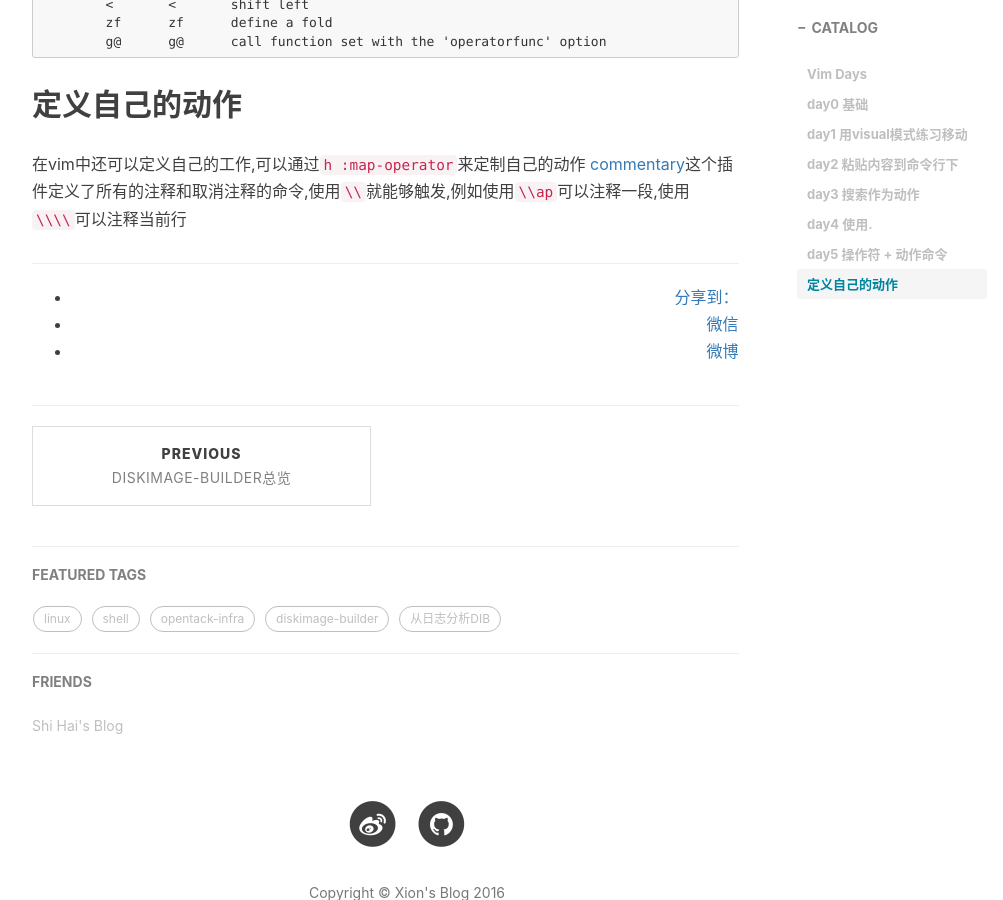
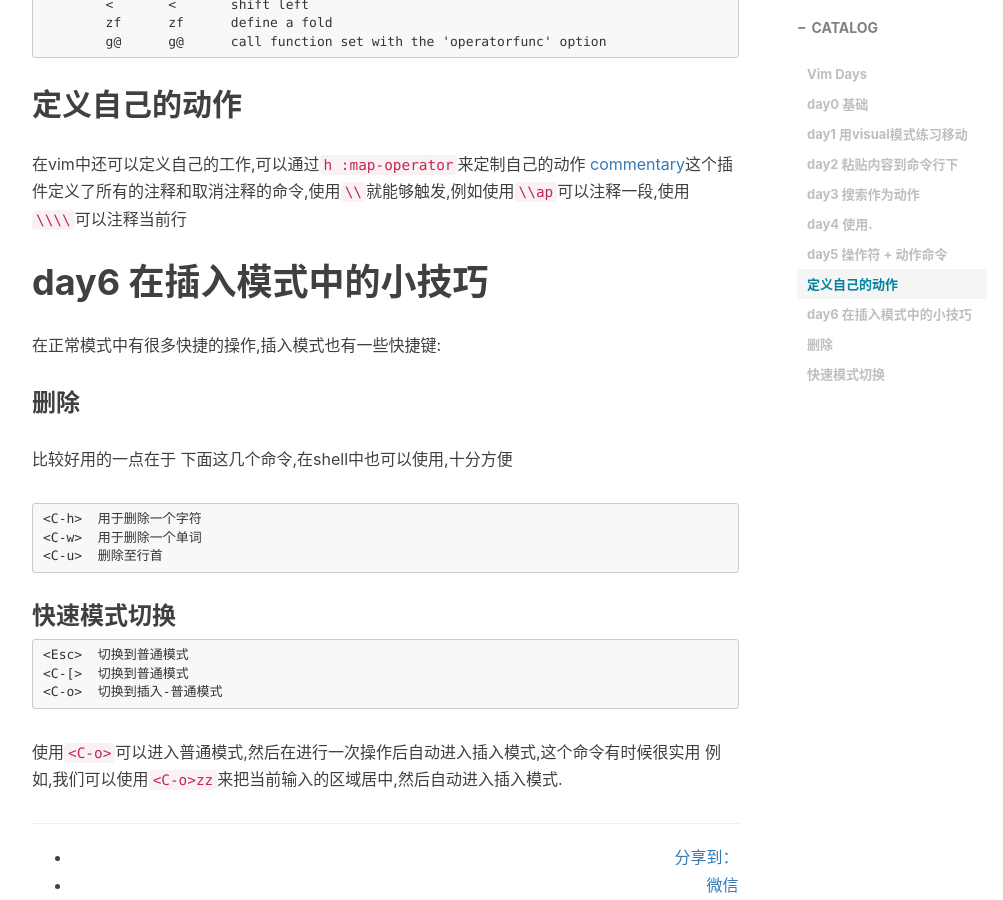
Before and after one commit to xionchen/xionchen.github.io, a Jekyll site: the page built from _posts/2016-11-1-vim-everyday.markdown, in a window 1280 px wide and 900 px high, scrolled down 4008 px. Shown: the whole window, without its empty margins (233-1236 px from the left). Built offline with Jekyll 4.4.1, drawn with Linux system fonts in a browser that asks for light colours; nearby versions of some CDN libraries; comment, search, counter and statistics services are not loaded.

Commit message:
add day6 vim

````diff
--- a/_posts/2016-11-1-vim-everyday.markdown
+++ b/_posts/2016-11-1-vim-everyday.markdown
@@ -139,3 +139,28 @@ vim 的强大很大程度上取决于操作符和动作结合的方式,例如`d{
 
 在vim中还可以定义自己的工作,可以通过`h :map-operator`来定制自己的动作
 [commentary](https://github.com/tpope/vim-commentary/blob/master/plugin/commentary.vim)这个插件定义了所有的注释和取消注释的命令,使用`\\`就能够触发,例如使用`\\ap`可以注释一段,使用`\\\\`可以注释当前行
+
+# day6 在插入模式中的小技巧
+
+在正常模式中有很多快捷的操作,插入模式也有一些快捷键:
+
+### 删除
+
+比较好用的一点在于 下面这几个命令,在shell中也可以使用,十分方便
+
+```
+<C-h>  用于删除一个字符
+<C-w>  用于删除一个单词
+<C-u>  删除至行首
+```
+
+### 快速模式切换
+
+```
+<Esc>  切换到普通模式
+<C-[>  切换到普通模式
+<C-o>  切换到插入-普通模式
+```
+
+使用`<C-o>`可以进入普通模式,然后在进行一次操作后自动进入插入模式,这个命令有时候很实用
+例如,我们可以使用`<C-o>zz`来把当前输入的区域居中,然后自动进入插入模式.
````
